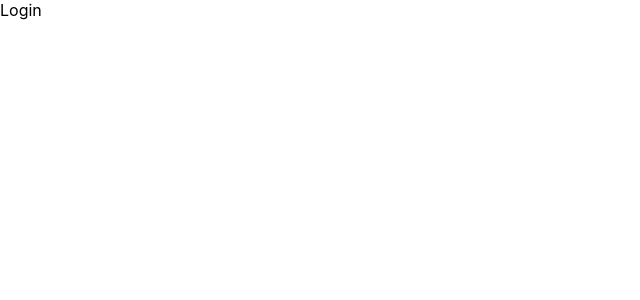
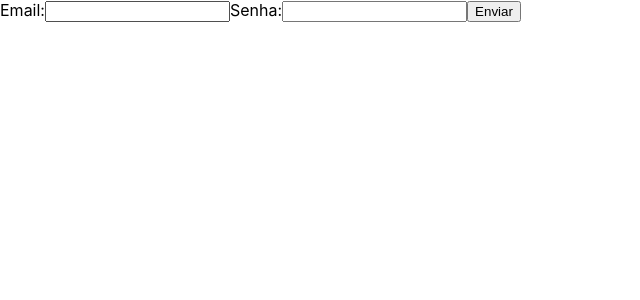
Before and after one commit to thosijulio/trybe-projects, a React (Create React App) app in the folder 2.FRONT-END/16.6-TRYBE-WALLET/: page / in a window 1280 px wide. Shown: the top 300 px of the page, without its empty margins (0-640 px from the left). Built offline with nearby package versions, Linux system fonts and the light colour scheme.

Commit message:
resolucao exercicio 1

```diff
--- a/2.FRONT-END/16.6-TRYBE-WALLET/src/pages/Login.js
+++ b/2.FRONT-END/16.6-TRYBE-WALLET/src/pages/Login.js
@@ -2,7 +2,19 @@ import React from 'react';
 
 class Login extends React.Component {
   render() {
-    return <div>Login</div>;
+    return (
+      <form>
+        <label htmlFor="email">
+          Email:
+          <input type="email" data-testid="email-input" id="email" required />
+        </label>
+        <label htmlFor="password">
+          Senha:
+          <input type="password" data-testid="password-input" id="password" required />
+        </label>
+        <button type="button">Enviar</button>
+      </form>
+    );
   }
 }
 
```
